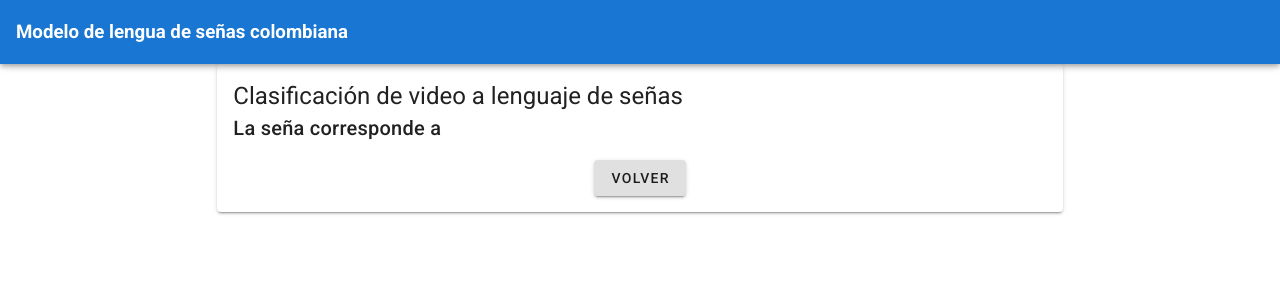
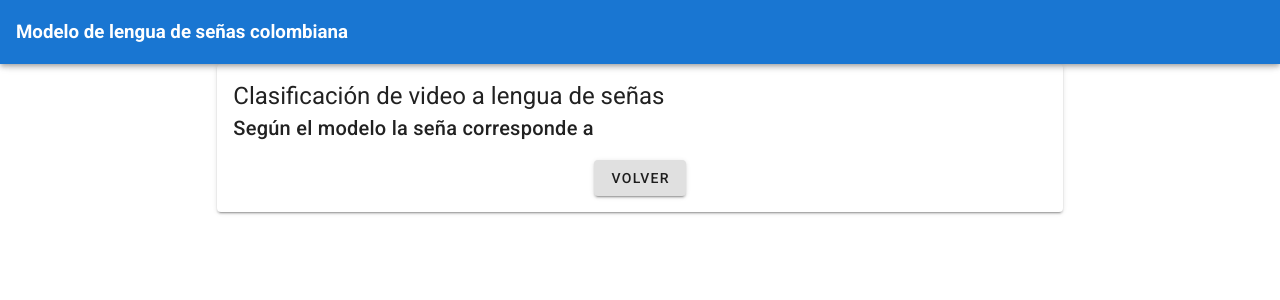
Before and after one commit to MikeDxS/lsc-net-front, a Vue app: page /result in a window 1280 px wide. Shown: the top 300 px of the page. Built offline with nearby package versions, Linux system fonts and the light colour scheme.

Commit message:
fixed typo on result page

```diff
--- a/src/views/Result.vue
+++ b/src/views/Result.vue
@@ -5,8 +5,8 @@
             <v-card>
                 <v-card-title primary-title>
                     <div>
-                        <h3 class="headline mb-0">Clasificación de video a lenguaje de señas</h3>
-                        <div>La seña corresponde a {{ classes[result.class] }}</div>
+                        <h3 class="headline mb-0">Clasificación de video a lengua de señas</h3>
+                        <div>Según el modelo la seña corresponde a {{ classes[result.class] }}</div>
                     </div>
                 </v-card-title>
                 <v-card-text>
```
